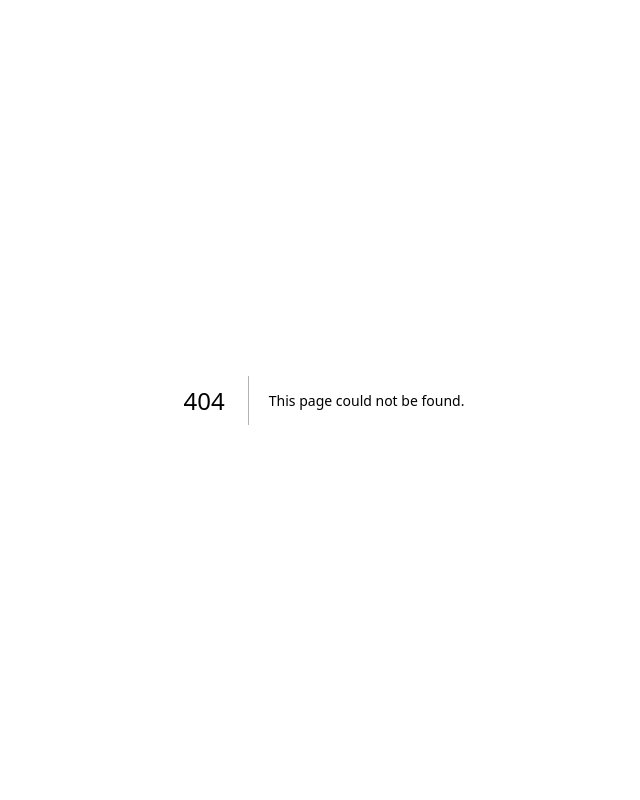
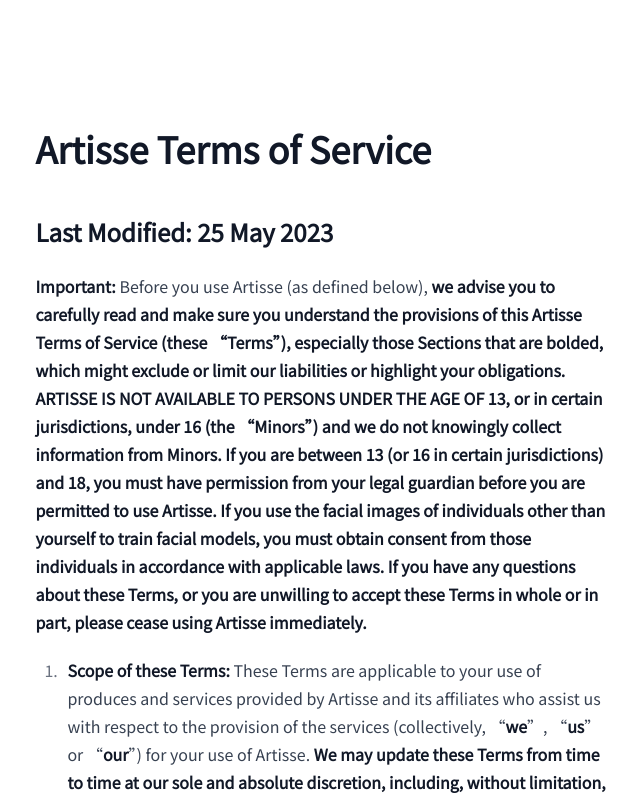
Before and after one commit to jhigger/artisse, a Next.js app: page /terms in a window 1280 px wide. Before the commit this address had no page. Shown: the top 800 px of the page, without its empty margins (316-956 px from the left). Built offline with nearby package versions, Linux system fonts and the light colour scheme.

Commit message:
terms of service

```diff
--- a/src/markdowns/tos.md
+++ b/src/markdowns/tos.md
@@ -1,6 +1,6 @@
-**Artisse Terms of Service**
+# **Artisse Terms of Service**
 
-**Last Modified: 25 May 2023**
+## **Last Modified: 25 May 2023**
 
 **Important:** Before you use Artisse (as defined below), **we advise you to carefully read and make sure you understand the provisions of this Artisse Terms of Service (these “Terms”), especially those Sections that are bolded, which might exclude or limit our liabilities or highlight your obligations. ARTISSE IS NOT AVAILABLE TO PERSONS UNDER THE AGE OF 13, or in certain jurisdictions, under 16 (the “Minors”) and we do not knowingly collect information from Minors. If you are between 13 (or 16 in certain jurisdictions) and 18, you must have permission from your legal guardian before you are permitted to use Artisse. If you use the facial images of individuals other than yourself to train facial models, you must obtain consent from those individuals in accordance with applicable laws. If you have any questions about these Terms, or you are unwilling to accept these Terms in whole or in part, please cease using Artisse immediately.**
 
@@ -9,13 +9,13 @@
 3. **Non-commercial Use of Artisse:** You agree to use Artisse in a reasonable and legal manner in accordance with these Terms. Unless otherwise stipulated, you may only view, share, store, use, transmit and post photos, videos and other content via Artisse for your personal and non-commercial purposes, and you may not transfer your rights under these Terms, whether for consideration or free of charge, without our prior written consent.
 4. **Your Use of Artisse:** You shall be fully responsible for your use of Artisse and for your User Content (as defined below). You shall not produce, store or post any following information / content via Artisse:
    1. photo or other content that contains gambling, violence, discrimination, nudity, eroticism or sexual innuendo;
-   1. information that infringes the legitimate rights of others, including, but not limited to, the reputation right, portraiture right, privacy right and intellectual property rights;
-   1. information that contains content defaming, coercing, humiliating, abusing, harassing, threatening, palming off/passing off or intimidating another person or entity, or personal information of another person or entity including, but not limited to, credit card information, social security number or other national identification number, non-public telephone number or non-public email address;
-   1. information that creates unfair competition, including, but not limited to, content with ownership/intellectual property rights markings that have been tampered with, added, deleted or removed, and unauthorized content;
-   1. information that violates the terms of these Terms, laws, rules, regulations, policies, social order and information that disturbs Artisse’s normal operation;
-   1. information that contains unsolicited or unauthorized advertising, promotional materials, email, spam or other form of solicitation;
-   1. information that helps or encourages others to do any of the above; or
-   1. information that is otherwise deemed inappropriate by us.
+   2. information that infringes the legitimate rights of others, including, but not limited to, the reputation right, portraiture right, privacy right and intellectual property rights;
+   3. information that contains content defaming, coercing, humiliating, abusing, harassing, threatening, palming off/passing off or intimidating another person or entity, or personal information of another person or entity including, but not limited to, credit card information, social security number or other national identification number, non-public telephone number or non-public email address;
+   4. information that creates unfair competition, including, but not limited to, content with ownership/intellectual property rights markings that have been tampered with, added, deleted or removed, and unauthorized content;
+   5. information that violates the terms of these Terms, laws, rules, regulations, policies, social order and information that disturbs Artisse’s normal operation;
+   6. information that contains unsolicited or unauthorized advertising, promotional materials, email, spam or other form of solicitation;
+   7. information that helps or encourages others to do any of the above; or
+   8. information that is otherwise deemed inappropriate by us.
 
    **Although we are not obligated to monitor access to or use of Artisse or to review or edit any User Content, we have the right to do so for the purpose of operating Artisse, to ensure compliance with these Terms and to comply with applicable law or other legal and regulatory requirements. We reserve the right, but are not obligated, to remove or disable access to any Content, at any time and without notice, including, but not limited to, if we, at our sole and absolute discretion, consider any Content to be objectionable or in violation of these Terms. We have the right to investigate violations of these Terms or conducts that affect the operation of Artisse.**
 
@@ -32,8 +32,8 @@
    Where an auto-renewal subscription is offered, the purchase offer will indicate the subscription’s duration, price and terms of payment. The following conditions apply with respect to our auto-renewal Subscription Service:
 
    1. payments will be charged to user’s Billing Account at confirmation of purchase, without the requirement of user’s password, SMS verification etc.;
-   1. the subscription of our Subscription Service will automatically renew, unless the user cancels the auto-renewal of the Subscription Service at least 24 hours before the end of the current billing cycle (on App Store). Cancellation of a subscription and/or of auto-renewal will not entitle user to any refunds.
-   1. User’s Billing Account will be charged for renewal within 24 hours prior to the end of the current Subscription Period. Once the payment has put through, you shall be eligible to our Subscription Service for the relevant Subscription Period. If your Billing Account balance is insufficient to pay for the subscription fee, we shall conduct a second automatic deduction from your Billing Account within the same day. If your Billing Account balance is still insufficient to settle the subscription fee of the upcoming cycle, we shall cease to provide you with our Subscription Service. Any transaction costs, local tax charges or other fees relating to the processing of your payment method incurred in relation to the above charges shall be borne by you.
+   2. the subscription of our Subscription Service will automatically renew, unless the user cancels the auto-renewal of the Subscription Service at least 24 hours before the end of the current billing cycle (on App Store). Cancellation of a subscription and/or of auto-renewal will not entitle user to any refunds.
+   3. User’s Billing Account will be charged for renewal within 24 hours prior to the end of the current Subscription Period. Once the payment has put through, you shall be eligible to our Subscription Service for the relevant Subscription Period. If your Billing Account balance is insufficient to pay for the subscription fee, we shall conduct a second automatic deduction from your Billing Account within the same day. If your Billing Account balance is still insufficient to settle the subscription fee of the upcoming cycle, we shall cease to provide you with our Subscription Service. Any transaction costs, local tax charges or other fees relating to the processing of your payment method incurred in relation to the above charges shall be borne by you.
 
    Passwords and Account Access. If you create an account in the App, you are responsible for any activity that occurs through such account. To maintain control over the account and to prevent anyone from accessing the account, you should maintain control over Artisse ready devices that are used to access the service and not reveal the password associated with the account to anyone. You are responsible for updating and maintaining the accuracy of the information you provide to us relating to your account. We can terminate your account or place your account on hold in order to protect you, us and our partners from identity theft or other fraudulent activity.
 
--- /dev/null
+++ b/src/pages/terms.tsx
@@ -0,0 +1,34 @@
+import ReactMarkdown from "react-markdown";
+import remarkGfm from "remark-gfm";
+import rehypeRaw from "rehype-raw";
+import md from "~/markdowns/tos.md";
+
+const Terms = () => {
+	return (
+		<div className="container mx-auto my-32 w-max">
+			<ReactMarkdown
+				components={{
+					ol: ({ depth, ...props }) => {
+						if (depth === 1) {
+							return (
+								<ol
+									style={{ listStyleType: "lower-alpha" }}
+									{...props}
+								/>
+							);
+						}
+
+						return <ol {...props} />;
+					},
+				}}
+				remarkPlugins={[remarkGfm]}
+				rehypePlugins={[rehypeRaw]}
+				className="prose"
+			>
+				{md}
+			</ReactMarkdown>
+		</div>
+	);
+};
+
+export default Terms;
```
